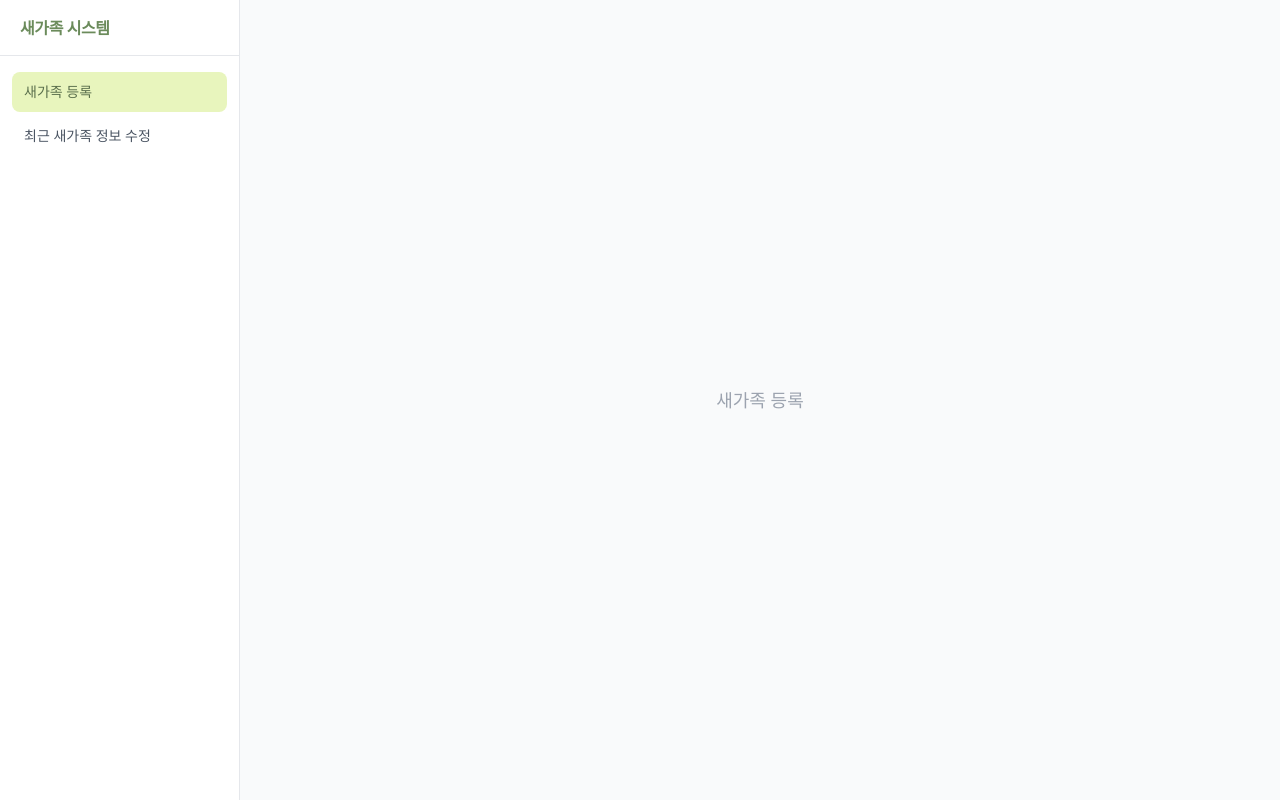
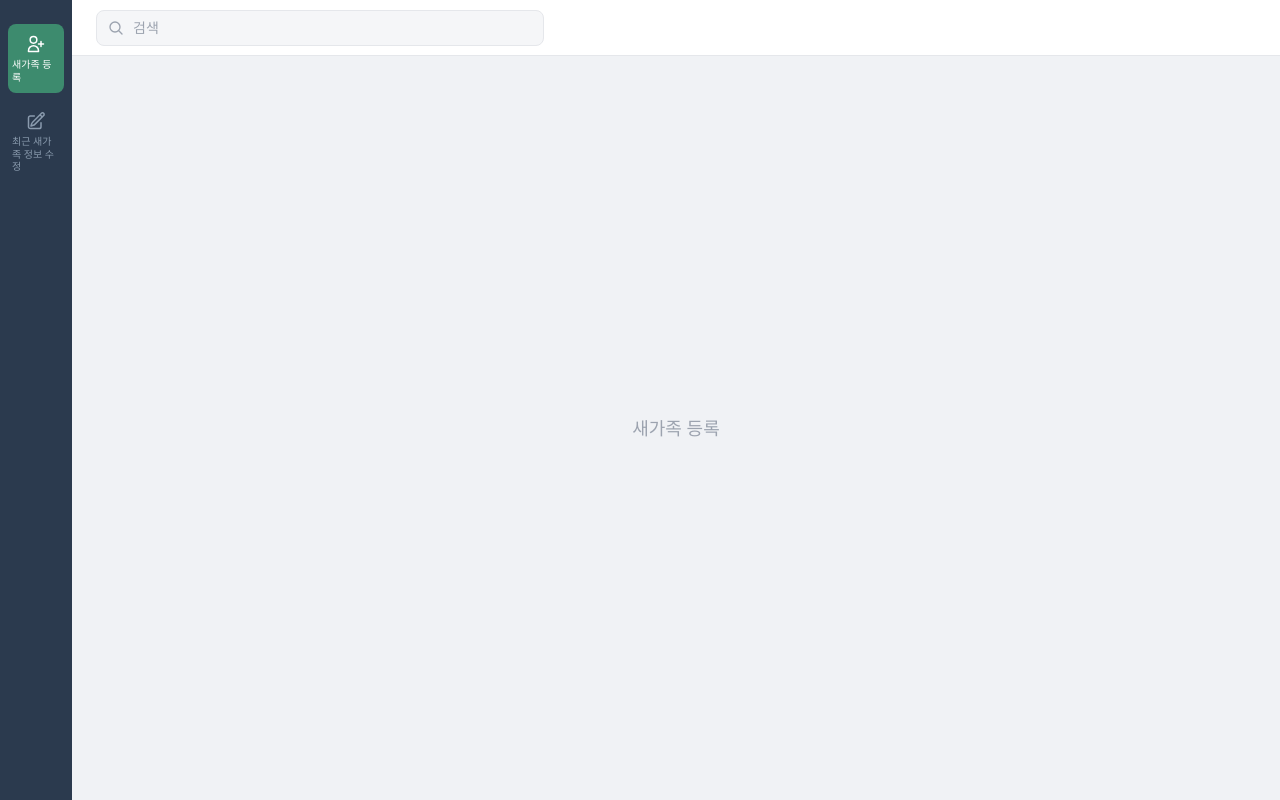
Before and after one commit to yewonit/tychicus-newcomer, a React (Vite) app: page /register in a window 1280 px wide. Built offline with nearby package versions, Linux system fonts and the light colour scheme.

Commit message:
feat: main page layout

```diff
--- a/src/layouts/MainLayout.tsx
+++ b/src/layouts/MainLayout.tsx
@@ -2,46 +2,115 @@ import { NavLink, Outlet } from 'react-router-dom';
 import { cn } from '../lib/utils';
 
 const NAV_ITEMS = [
-  { to: '/register', label: '새가족 등록' },
-  { to: '/update-recent', label: '최근 새가족 정보 수정' },
+  { to: '/register', label: '새가족 등록', icon: RegisterIcon },
+  { to: '/update-recent', label: '최근 새가족 정보 수정', icon: EditIcon },
 ] as const;
 
-/** 메인 레이아웃 — 좌측 사이드바 + 우측 콘텐츠 영역 */
+/** 메인 레이아웃 — 좌측 아이콘 사이드바 + 상단 헤더 + 콘텐츠 영역 */
 export function MainLayout() {
   return (
-    <div className="flex min-h-screen bg-gray-50">
-      <aside className="flex w-60 shrink-0 flex-col border-r border-gray-200 bg-white">
-        <div className="flex h-14 items-center border-b border-gray-200 px-5">
-          <span className="text-base font-semibold tracking-tight text-[#6b8b5b]">
-            새가족 시스템
-          </span>
-        </div>
-
-        <nav className="flex-1 space-y-1 px-3 py-4">
-          {NAV_ITEMS.map(({ to, label }) => (
+    <div className="flex h-screen overflow-hidden bg-[#f0f2f5]">
+      {/* ── 사이드바 ── */}
+      <aside className="flex w-[72px] shrink-0 flex-col items-center bg-[#2b3a4e] py-6">
+        <nav className="flex flex-1 flex-col items-center gap-2">
+          {NAV_ITEMS.map(({ to, label, icon: Icon }) => (
             <NavLink
               key={to}
               to={to}
               className={({ isActive }) =>
                 cn(
-                  'flex items-center rounded-lg px-3 py-2.5 text-sm font-medium transition-colors',
+                  'group flex w-14 flex-col items-center gap-1 rounded-lg px-1 py-2.5 transition-colors',
                   isActive
-                    ? 'bg-[#e8f5bd] text-[#5a6f4c]'
-                    : 'text-gray-600 hover:bg-gray-100 hover:text-gray-900',
+                    ? 'bg-[#3d8b6e] text-white'
+                    : 'text-[#8a9bae] hover:bg-white/10 hover:text-white',
                 )
               }
             >
-              {label}
+              <Icon />
+              <span className="text-[10px] font-medium leading-tight">{label}</span>
             </NavLink>
           ))}
         </nav>
-
-        {/* TODO: 사용자 정보 및 로그아웃 버튼 */}
       </aside>
 
-      <main className="flex-1 overflow-y-auto p-6">
-        <Outlet />
-      </main>
+      {/* ── 오른쪽 영역 (헤더 + 콘텐츠) ── */}
+      <div className="flex flex-1 flex-col overflow-hidden">
+        {/* 상단 헤더 */}
+        <header className="flex h-14 shrink-0 items-center border-b border-gray-200 bg-white px-6">
+          <div className="relative w-full max-w-md">
+            <SearchIcon className="absolute left-3 top-1/2 -translate-y-1/2 text-gray-400" />
+            <input
+              type="text"
+              placeholder="검색"
+              className="h-9 w-full rounded-lg border border-gray-200 bg-[#f5f6f8] pl-9 pr-3 text-sm text-gray-700 placeholder:text-gray-400 focus:border-[#3d8b6e] focus:outline-none focus:ring-1 focus:ring-[#3d8b6e]/30"
+            />
+          </div>
+        </header>
+
+        {/* 메인 콘텐츠 */}
+        <main className="flex-1 overflow-y-auto p-6">
+          <Outlet />
+        </main>
+      </div>
     </div>
   );
 }
+
+/* ── 아이콘 컴포넌트 ── */
+
+function RegisterIcon() {
+  return (
+    <svg
+      xmlns="http://www.w3.org/2000/svg"
+      className="h-5 w-5"
+      fill="none"
+      viewBox="0 0 24 24"
+      stroke="currentColor"
+      strokeWidth={1.8}
+    >
+      <path
+        strokeLinecap="round"
+        strokeLinejoin="round"
+        d="M18 9v3m0 0v3m0-3h3m-3 0h-3m-2-5a4 4 0 1 1-8 0 4 4 0 0 1 8 0ZM3 20a6 6 0 0 1 12 0v1H3v-1Z"
+      />
+    </svg>
+  );
+}
+
+function EditIcon() {
+  return (
+    <svg
+      xmlns="http://www.w3.org/2000/svg"
+      className="h-5 w-5"
+      fill="none"
+      viewBox="0 0 24 24"
+      stroke="currentColor"
+      strokeWidth={1.8}
+    >
+      <path
+        strokeLinecap="round"
+        strokeLinejoin="round"
+        d="m16.862 4.487 1.687-1.688a1.875 1.875 0 1 1 2.652 2.652L10.582 16.07a4.5 4.5 0 0 1-1.897 1.13L6 18l.8-2.685a4.5 4.5 0 0 1 1.13-1.897l8.932-8.931Zm0 0L19.5 7.125M18 14v4.75A2.25 2.25 0 0 1 15.75 21H5.25A2.25 2.25 0 0 1 3 18.75V8.25A2.25 2.25 0 0 1 5.25 6H10"
+      />
+    </svg>
+  );
+}
+
+function SearchIcon({ className }: { className?: string }) {
+  return (
+    <svg
+      xmlns="http://www.w3.org/2000/svg"
+      className={cn('h-4 w-4', className)}
+      fill="none"
+      viewBox="0 0 24 24"
+      stroke="currentColor"
+      strokeWidth={2}
+    >
+      <path
+        strokeLinecap="round"
+        strokeLinejoin="round"
+        d="m21 21-5.197-5.197m0 0A7.5 7.5 0 1 0 5.196 5.196a7.5 7.5 0 0 0 10.607 10.607Z"
+      />
+    </svg>
+  );
+}
```
